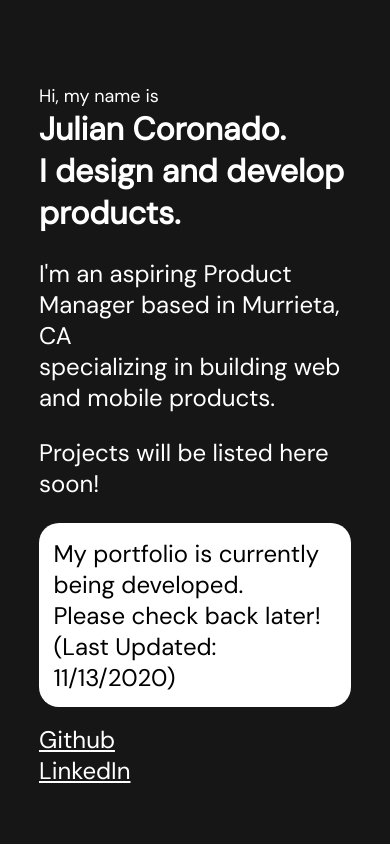
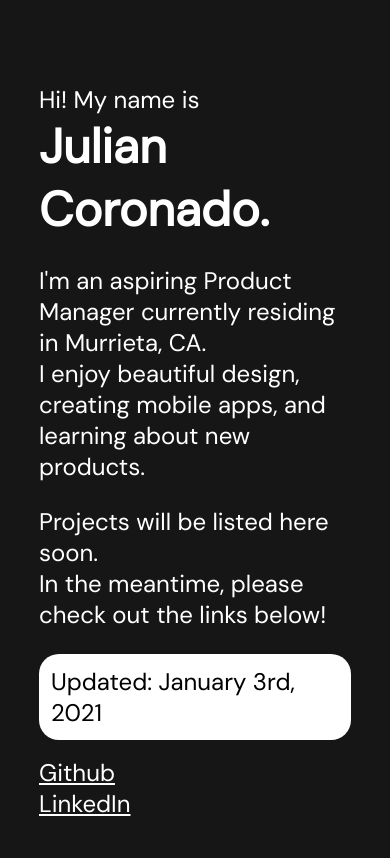
Before and after one commit to juliancoronado/jcoronado, a React (Create React App) app: page / in a window 390 px wide. Built offline with nearby package versions, Linux system fonts and the light colour scheme; a web font is replaced by a local one.

Commit message:
Fixed background on mobile devices

```diff
--- a/src/components/AboutMe.js
+++ b/src/components/AboutMe.js
@@ -4,8 +4,10 @@ import './AboutMe.css';
 function AboutMe() {
     return (
         <div className="aboutme">
-            <p>I'm an aspiring Product Manager based in Murrieta, CA<br></br>
-                specializing in building web and mobile products.
+            <p>
+                I'm an aspiring Product Manager currently residing in Murrieta, CA.
+                <br></br>
+                I enjoy beautiful design, creating mobile apps, and learning about new products.
             </p>
         </div>
     );
--- a/src/components/App.css
+++ b/src/components/App.css
@@ -1,16 +1,10 @@
-body  {
+body {
     margin: 0 !important;
 }
 
-html, body, #root, .app {
-    height: 100%;
-  }
-
 .app {
-    min-height: inherit;
-    background: rgb(22, 22, 22);
     font-size: 16px;
-    padding: 0 10%;
+    padding: 0 10% 10%;
 }
 
 text span {
--- a/src/components/Links.css
+++ b/src/components/Links.css
@@ -1,5 +1,5 @@
 .links {
-    font-size: 1.5em;
+    font-size: x-large;
     color: white;
     text-align: left;
     padding-top: 2vh;
--- a/src/components/Projects.js
+++ b/src/components/Projects.js
@@ -4,7 +4,11 @@ import './Projects.css';
 function Projects() {
     return (
         <div className="projects">
-            <p>Projects will be listed here soon!</p>
+            <p>
+                Projects will be listed here soon.
+                <br></br>
+                In the meantime, please check out the links below!
+                </p>
         </div>
     );
 }
--- a/src/components/Welcome.css
+++ b/src/components/Welcome.css
@@ -1,13 +1,16 @@
 .welcome {
     color: white;
     width: auto;
-    font-size: xx-large;
+    font-size: x-large;
     font-weight: bold;
     text-align: left;
     padding-top: 10vh;
   }
 
+  #nameline {
+    font-size: xxx-large;
+  }
+
   #line1 {
     font-weight: normal;
-    font-size: large;
   }
--- a/src/components/Welcome.js
+++ b/src/components/Welcome.js
@@ -4,9 +4,8 @@ import './Welcome.css';
 function Welcome() {
     return (
         <div className="welcome">
-            <text id="line1"><span>Hi, my name is</span></text>
-            <text><span>Julian Coronado.</span></text>
-            <text><span>I design and develop products.</span></text>
+            <text id="line1"><span>Hi! My name is</span></text>
+            <text id="nameline"><span>Julian Coronado.</span></text>
         </div>
     );
 }
--- a/src/components/Wip.css
+++ b/src/components/Wip.css
@@ -1,8 +1,8 @@
 .wip {
   width: fit-content;
-    padding: 0.6em;
+    padding: 0.5em;
     color: black;
-    font-size: 1.5em;
+    font-size: x-large;
     background-color: white;
     border-radius: 20px;
     text-align: left;
--- a/src/components/Wip.js
+++ b/src/components/Wip.js
@@ -4,8 +4,7 @@ import './Wip.css';
 function Wip() {
     return (
         <div className="wip">
-            <text><span>My portfolio is currently being developed.</span></text>
-            <text><span>Please check back later! (Last Updated: 11/13/2020)</span></text>
+            <text>Updated: January 3rd, 2021</text>
         </div>
     );
 }
--- a/src/index.css
+++ b/src/index.css
@@ -3,6 +3,10 @@
     src: url('./fonts/Manrope-Regular.ttf')
 }
 
-* {
-    font-family: 'Manrope', 'DM Sans';
+p, text {
+    font-family: 'Manrope', 'DM Sans', sans-serif;
 }
+
+body {
+    background-color: rgb(22, 22, 22);
+}
```
Also changed, not shown: 12 other files (tests, documents, lock files or other folders).
